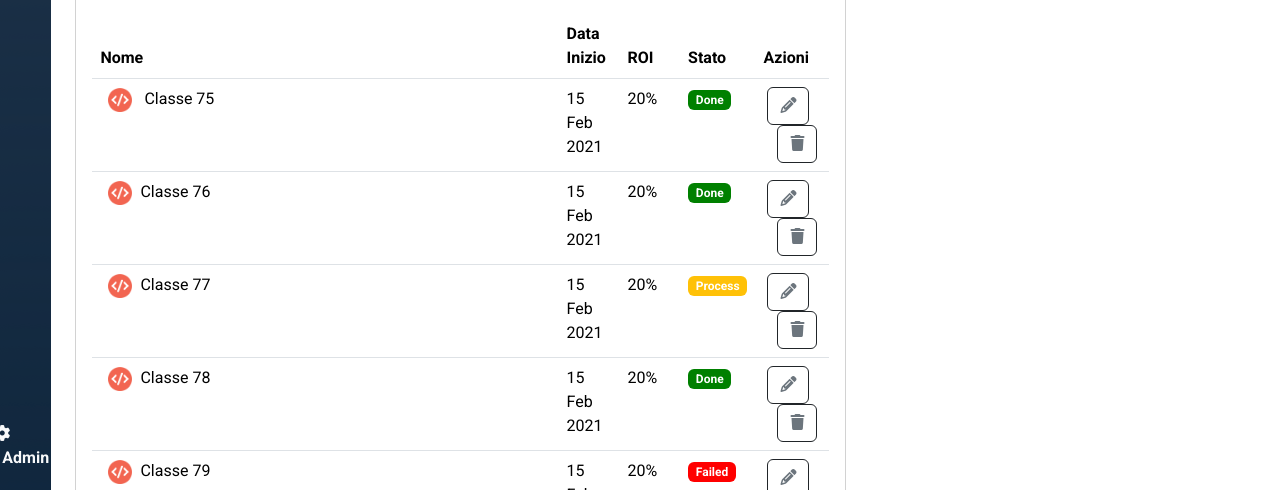
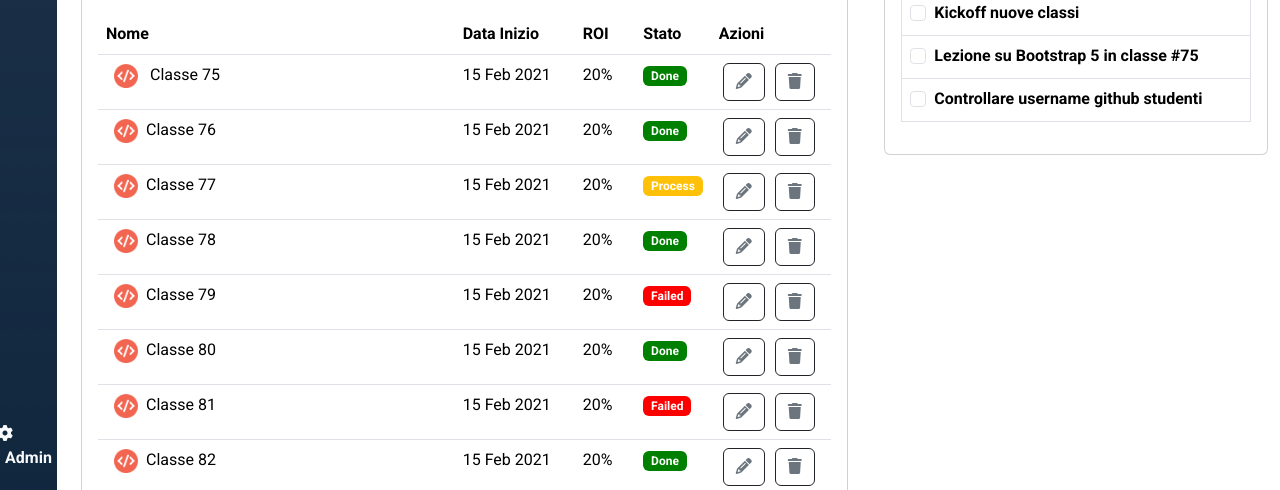
Before and after one commit to MaxPredathor/html-css-bootstrap-dashboard, a plain HTML site: page index.html in a window 1280 px wide. Shown: the part 310-800 px from the top of the page. Drawn offline with nearby package versions, Linux system fonts and the light colour scheme.

Commit message:
added checkboxes

```diff
--- a/index.html
+++ b/index.html
@@ -103,8 +103,8 @@
                                     <table class="table table-hover">
                                         <thead>
                                           <tr>
-                                            <th class="col-8" scope="col">Nome</th>
-                                            <th class="col-1 d-lg-table-cell d-none" scope="col">Data Inizio</th>
+                                            <th class="col-6" scope="col">Nome</th>
+                                            <th class="col-2 d-lg-table-cell d-none" scope="col">Data Inizio</th>
                                             <th class="col-1 d-lg-table-cell d-none" scope="col">ROI</th>
                                             <th class="col-1" scope="col">Stato</th>
                                             <th class="col-2" scope="col">Azioni</th>
@@ -206,9 +206,9 @@
                                         </tbody>
                                       </table>
                                 </div>
-                              </div>
-                              <div class="card mt-4">
-                                <div class="card-header">
+                            </div>
+                            <div class="card mt-4">
+                                <div class="card-header fw-bold fs-3">
                                   Featured
                                 </div>
                                 <div class="card-body">
@@ -216,44 +216,86 @@
                                         <div class="accordion-item">
                                           <h2 class="accordion-header" id="headingOne">
                                             <button class="accordion-button" type="button" data-bs-toggle="collapse" data-bs-target="#collapseOne" aria-expanded="true" aria-controls="collapseOne">
-                                              Accordion Item #1
+                                              Come aggiungere un nuovo studente?
                                             </button>
                                           </h2>
                                           <div id="collapseOne" class="accordion-collapse collapse show" aria-labelledby="headingOne" data-bs-parent="#accordionExample">
                                             <div class="accordion-body">
-                                              <strong>This is the first item's accordion body.</strong> It is shown by default, until the collapse plugin adds the appropriate classes that we use to style each element. These classes control the overall appearance, as well as the showing and hiding via CSS transitions. You can modify any of this with custom CSS or overriding our default variables. It's also worth noting that just about any HTML can go within the <code>.accordion-body</code>, though the transition does limit overflow.
+                                              Lorem ipsum dolor sit amet consectetur adipisicing elit. Eos velit nobis voluptas soluta fugit corrupti odio sint, a doloribus voluptatibus, suscipit eius tempora dolor tenetur incidunt sed, eveniet quam ducimus ex laudantium dolores! Tempore at praesentium saepe aut magnam quia nam fugit cupiditate adipisci laudantium, distinctio ea culpa voluptatem error.
                                             </div>
                                           </div>
                                         </div>
                                         <div class="accordion-item">
                                           <h2 class="accordion-header" id="headingTwo">
                                             <button class="accordion-button collapsed" type="button" data-bs-toggle="collapse" data-bs-target="#collapseTwo" aria-expanded="false" aria-controls="collapseTwo">
-                                              Accordion Item #2
+                                              Come posso accedere alle informazioni del mio account?
                                             </button>
                                           </h2>
                                           <div id="collapseTwo" class="accordion-collapse collapse" aria-labelledby="headingTwo" data-bs-parent="#accordionExample">
                                             <div class="accordion-body">
-                                              <strong>This is the second item's accordion body.</strong> It is hidden by default, until the collapse plugin adds the appropriate classes that we use to style each element. These classes control the overall appearance, as well as the showing and hiding via CSS transitions. You can modify any of this with custom CSS or overriding our default variables. It's also worth noting that just about any HTML can go within the <code>.accordion-body</code>, though the transition does limit overflow.
+                                              Lorem ipsum dolor sit, amet consectetur adipisicing elit. Odit amet cupiditate debitis doloribus, consectetur atque earum necessitatibus vitae laudantium nesciunt ullam voluptate illo! Debitis incidunt autem quidem sunt quae at laudantium accusamus ipsa inventore! Ab, fugiat iste tempore totam explicabo ut nesciunt perferendis molestias dicta ipsam vitae. Et, aliquid unde!
                                             </div>
                                           </div>
                                         </div>
                                         <div class="accordion-item">
                                           <h2 class="accordion-header" id="headingThree">
                                             <button class="accordion-button collapsed" type="button" data-bs-toggle="collapse" data-bs-target="#collapseThree" aria-expanded="false" aria-controls="collapseThree">
-                                              Accordion Item #3
+                                              Posso usare questa dashboard da mobile?
                                             </button>
                                           </h2>
                                           <div id="collapseThree" class="accordion-collapse collapse" aria-labelledby="headingThree" data-bs-parent="#accordionExample">
                                             <div class="accordion-body">
-                                              <strong>This is the third item's accordion body.</strong> It is hidden by default, until the collapse plugin adds the appropriate classes that we use to style each element. These classes control the overall appearance, as well as the showing and hiding via CSS transitions. You can modify any of this with custom CSS or overriding our default variables. It's also worth noting that just about any HTML can go within the <code>.accordion-body</code>, though the transition does limit overflow.
+                                              Lorem ipsum dolor sit amet, consectetur adipisicing elit. Accusantium similique eum nemo dolorem, ducimus assumenda natus libero facilis cumque, dolorum corporis ex molestias, adipisci neque harum iusto iste. Labore tenetur porro deleniti soluta adipisci. Commodi voluptatum voluptas at reprehenderit ullam voluptates eos omnis. Nesciunt doloremque incidunt ducimus totam laudantium aperiam.
                                             </div>
                                           </div>
                                         </div>
                                       </div>
                                 </div>
+                            </div>
+                        </div>
+                        <div class="col-12 col-lg-4">
+                            <div class="card mt-4">
+                                <div class="card-header">
+                                  To Do
+                                </div>
+                                <div class="card-body">
+                                    <table class="table table-bordered">
+                                        <tbody>
+                                          <tr>
+                                            <td class="col-12 fw-bold">
+                                                <div class="form-check">
+                                                    <input class="form-check-input" type="checkbox" value="" id="flexCheckDefault">
+                                                    <label class="form-check-label" for="flexCheckDefault">
+                                                      Kickoff nuove classi
+                                                    </label>
+                                                  </div>
+                                            </td>
+                                          </tr>
+                                          <tr>
+                                            <td class="col-12 fw-bold">
+                                                <div class="form-check">
+                                                    <input class="form-check-input" type="checkbox" value="" id="flexCheckDefault">
+                                                    <label class="form-check-label" for="flexCheckDefault">
+                                                      Lezione su Bootstrap 5 in classe #75
+                                                    </label>
+                                                  </div>
+                                            </td>
+                                          </tr>
+                                          <tr>
+                                            <td class="col-12 fw-bold">
+                                                <div class="form-check">
+                                                    <input class="form-check-input" type="checkbox" value="" id="flexCheckDefault">
+                                                    <label class="form-check-label" for="flexCheckDefault">
+                                                      Controllare username github studenti
+                                                    </label>
+                                                  </div>
+                                            </td>
+                                          </tr>
+                                        </tbody>
+                                      </table>
+                                </div>
                               </div>
                         </div>
-                        <div class="col-12 col-lg-4">2</div>
                     </div>
                 </div>
             </div>
```
